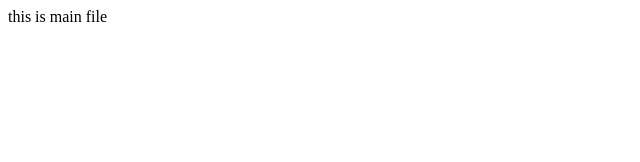
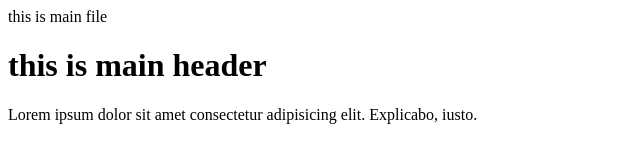
Before and after one commit to digitrendshivam/myrepo, a plain HTML site: page index.html in a window 1280 px wide. Shown: the whole page, without its empty margins (0-640 px from the left). Drawn offline with Linux system fonts and the light colour scheme.

Commit message:
Version 2

```diff
--- a/index.html
+++ b/index.html
@@ -7,5 +7,7 @@
 </head>
 <body>
     this is main file
+    <h1>this is main header</h1>
+    <p>Lorem ipsum dolor sit amet consectetur adipisicing elit. Explicabo, iusto.</p>
 </body>
 </html>
```
